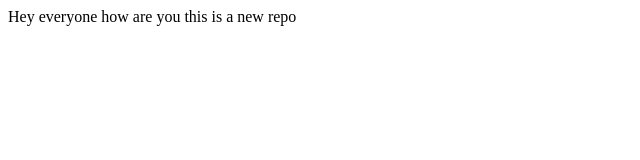
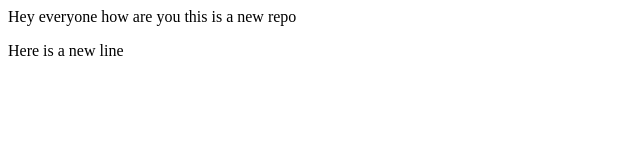
Before and after one commit to Cybra00/LocalRepo, a plain HTML site: page index.html in a window 1280 px wide. Shown: the full height of the page, 0-640 px from the left. Drawn offline with Linux system fonts and the light colour scheme.

Commit message:
A new line is added

```diff
--- a/index.html
+++ b/index.html
@@ -2,3 +2,4 @@
     this is a new repo
 
 </p>
+<p>Here is a new line</p>
```
